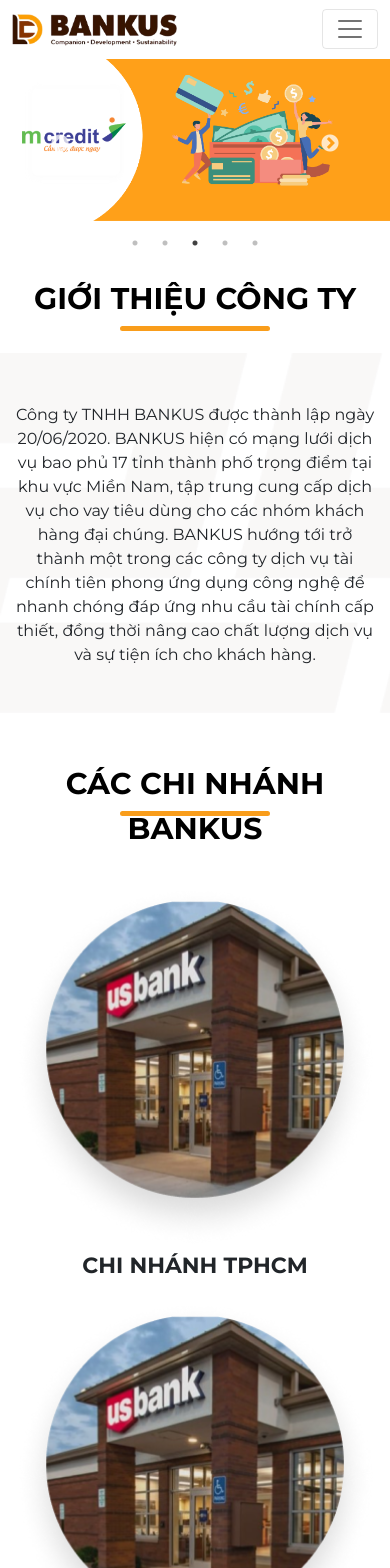
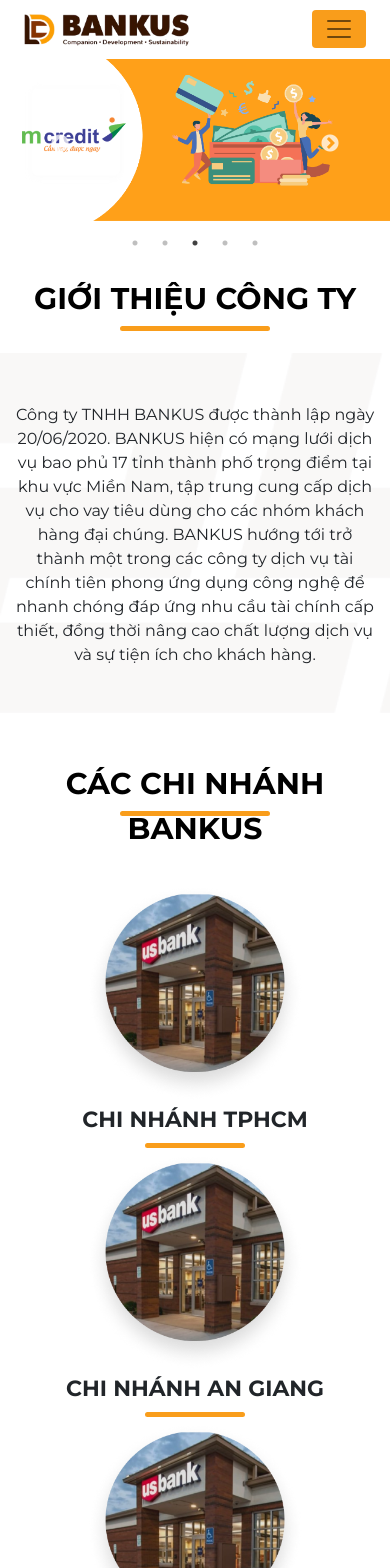
Before and after one commit to thanh22996/article-Test, a React (Create React App) app: page / in a window 390 px wide. Shown: the top 1568 px of the page. Built offline with nearby package versions, Linux system fonts and the light colour scheme.

Commit message:
fix layout and menu

```diff
--- a/src/Layout/Header.js
+++ b/src/Layout/Header.js
@@ -13,10 +13,11 @@
     setStateActive(active);
   };
   return (
-    <div className="block-header">
+    <div collapseOnSelect className="block-header">
+      <div className="container">
         <div className="block-menu">
-        <Navbar className="block-nav" expand="lg">
-          <Container fluid>
+          <Navbar collapseOnSelect className="block-nav" expand="lg">
+            <Container>
               <Navbar.Brand href="/">
                 <img
                   width="165px"
@@ -24,11 +25,13 @@
                   alt="logo"
                 />
               </Navbar.Brand>
-            <Navbar.Toggle aria-controls="navbarScroll" />
-            <Navbar.Collapse id="navbarScroll">
+              <Navbar.Toggle
+                className="btn-toggle-custom"
+                aria-controls="responsive-navbar-nav"
+              />
+              <Navbar.Collapse id="responsive-navbar-nav">
                 <Nav
-                className="me-auto my-2 my-lg-0 block-list-menu"
-                style={{ maxHeight: "100px" }}
+                  className="me-auto block-list-menu"
                   navbarScroll
                   defaultActiveKey=""
                 >
@@ -70,6 +73,7 @@
           </Navbar>
         </div>
       </div>
+    </div>
   );
 }
 
--- a/src/components/Recruitment.js
+++ b/src/components/Recruitment.js
@@ -42,7 +42,7 @@
             {dataRecruitment &&
               dataRecruitment.map((value, key) => {
                 return (
-                  <div className="col-md-4" key={key}>
+                  <div className="col-md-6 col-lg-5 col-xl-4" key={key}>
                     <div className="block-recruitment">
                       <div className="img-recruitment">
                         <img
--- a/src/index.css
+++ b/src/index.css
@@ -35,6 +35,17 @@
   color: #8e8e8e !important;
   font-size: 18px;
   font-weight: 600;
+}
+
+.block-menu .btn-toggle-custom {
+  background-color: #f99d1b;
+  outline: none;
+  border: none;
+}
+.block-menu .btn-toggle-custom:focus {
+  outline: none;
+  border: none;
+  box-shadow: none;
 }
 
 .block-list-menu .active {
@@ -235,6 +246,7 @@
   box-shadow: 0px 8px 33px 12px #ffb46133;
   border-radius: 15px;
   overflow: hidden;
+  margin: 0 25px 16px;
   margin-bottom: 16px;
   height: 100%;
 }
@@ -565,6 +577,19 @@
 .branch-name {
   font-size: 22px;
   font-weight: 700;
+  position: relative;
+}
+
+.branch-name::before {
+  position: absolute;
+  top: 40px;
+  display: inline-block;
+  content: "";
+  border-top: 5px solid #f99d1b;
+  max-width: 100px;
+  width: 100%;
+  left: calc((100% - 100px) / 2);
+  border-radius: 8px;
 }
 
 ::-webkit-scrollbar {
@@ -590,7 +615,13 @@
 
 @media screen and (max-width: 767px) {
   .block-mission {
-    margin-top: 20px;
+    margin-top: 20px !important;
+  }
+}
+
+@media screen and (max-width: 991px) {
+  .block-list-menu a {
+    padding: 10px 0;
   }
 }
 
--- a/src/utils/constants/index.js
+++ b/src/utils/constants/index.js
@@ -11,14 +11,13 @@
     phone: "0904 876 872",
   },
   {
-    id: "SHBFinance",
-    title: "2. Giải pháp tài chính",
-    image: "/assets/images/products/shb.png",
-    name: "SHB Finance",
-    description: `Nguồn cứu nguy khi lương chưa về dành cho khách hàng có thu nhập từ 4 triệu đồng.
-      Phê duyệt khoản vay lên tới 70 triệu, giải ngân ngay trong 24h qua tài khoản ngân hàng`,
+    id: "PTFVietNam",
+    title: "5. Giải pháp tài chính",
+    image: "/assets/images/products/ptf.png",
+    name: "PTF VietNam",
+    description: `Giải pháp tài chính dành cho mọi khách hàng, với hồ sơ đơn giản - chỉ cần CMND/SHK, giải ngân ngay khoản vay lên tới 50 triệu trong 12h sau khi đăng kí`,
     content:
-      "SHB Finance hướng tới trở thành một trong các công ty tài chính tiên phong ứng dụng công nghệ để nhanh chóng đáp ứng nhu cầu tài chính cấp thiết, đồng thời nâng cao chất lượng dịch vụ và sự tiện ích cho khách hàng.",
+      "Các sản phẩm chính của Mcredit là: Cho vay tiền mặt và Cho vay trả góp, với lợi thế sản phẩm vượt trội, thủ tục xét duyệt nhanh gọn, dịch vụ chăm sóc hậu mãi tận tâm, lãi suất cạnh tranh và mạng lưới rộng khắp giúp Mcredit nhanh chóng tiếp cận tới đông đảo khách hàng trong thời gian ngắn.",
     phone: "0904 876 872",
   },
   {
@@ -44,13 +43,14 @@
     phone: "0904 876 872",
   },
   {
-    id: "PTFVietNam",
-    title: "5. Giải pháp tài chính",
-    image: "/assets/images/products/ptf.png",
-    name: "PTF VietNam",
-    description: `Giải pháp tài chính dành cho mọi khách hàng, với hồ sơ đơn giản - chỉ cần CMND/SHK, giải ngân ngay khoản vay lên tới 50 triệu trong 12h sau khi đăng kí`,
+    id: "SHBFinance",
+    title: "2. Giải pháp tài chính",
+    image: "/assets/images/products/shb.png",
+    name: "SHB Finance",
+    description: `Nguồn cứu nguy khi lương chưa về dành cho khách hàng có thu nhập từ 4 triệu đồng.
+      Phê duyệt khoản vay lên tới 70 triệu, giải ngân ngay trong 24h qua tài khoản ngân hàng`,
     content:
-      "Các sản phẩm chính của Mcredit là: Cho vay tiền mặt và Cho vay trả góp, với lợi thế sản phẩm vượt trội, thủ tục xét duyệt nhanh gọn, dịch vụ chăm sóc hậu mãi tận tâm, lãi suất cạnh tranh và mạng lưới rộng khắp giúp Mcredit nhanh chóng tiếp cận tới đông đảo khách hàng trong thời gian ngắn.",
+      "SHB Finance hướng tới trở thành một trong các công ty tài chính tiên phong ứng dụng công nghệ để nhanh chóng đáp ứng nhu cầu tài chính cấp thiết, đồng thời nâng cao chất lượng dịch vụ và sự tiện ích cho khách hàng.",
     phone: "0904 876 872",
   },
 ];
```
Also changed, not shown: src/components/BankUs.js (+38 -38 lines), 1 other file (tests, documents, lock files or other folders). Lines whose indentation alone changed are shown as unchanged.
